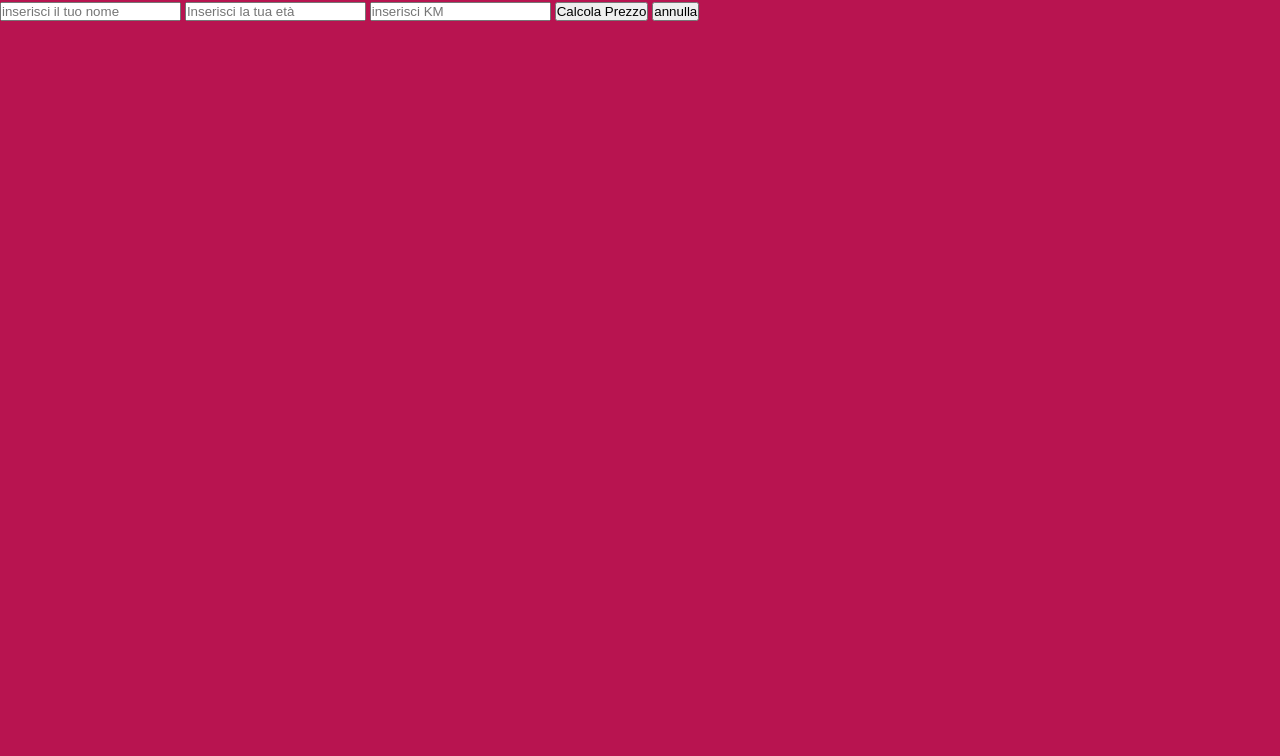
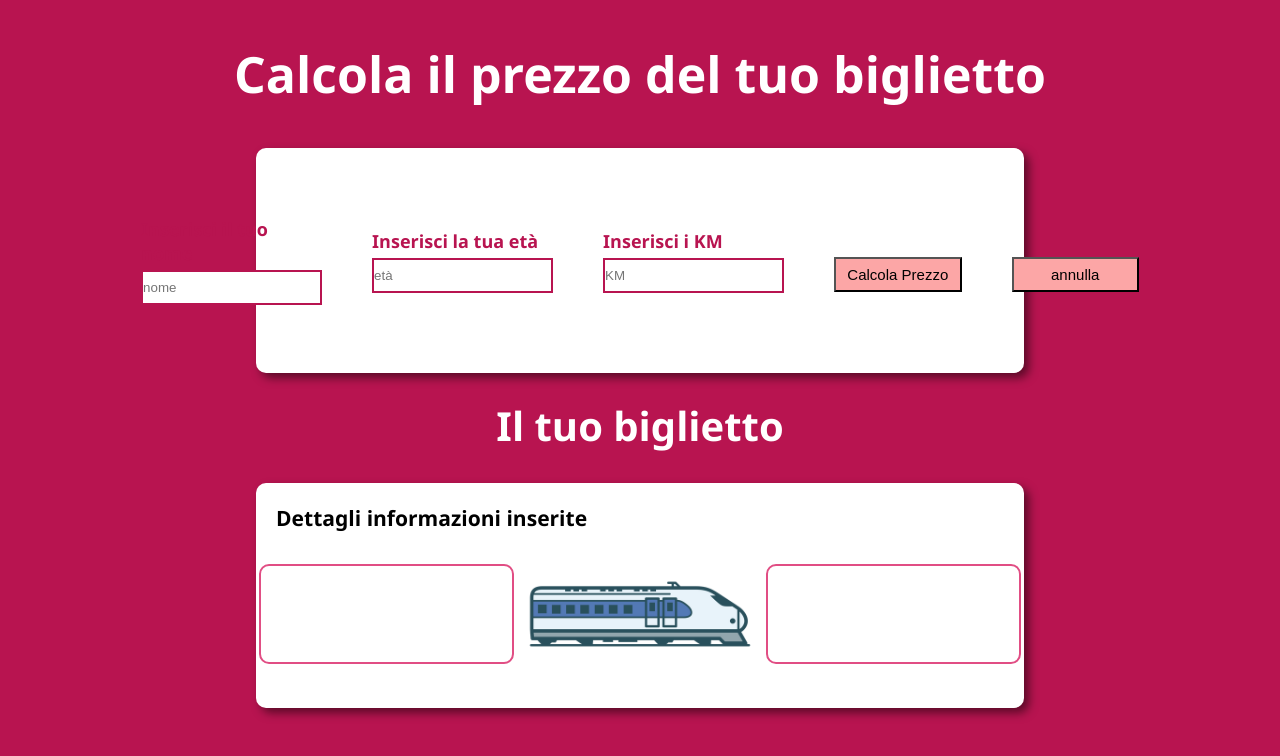
Before and after one commit to Daniel-Di-Fraia/js-biglietto-treno-form, a plain HTML site: page index.html in a window 1280 px wide. Drawn offline with Linux system fonts and the light colour scheme.

Commit message:
finalizzazione grafica tramite css

```diff
--- a/css/style.css
+++ b/css/style.css
@@ -10,3 +10,102 @@ body {
     font-size: 15px;
     background-color: #B81450;
 }
+
+h1 {
+    text-align: center;
+    margin-top: 40px;
+    margin-bottom: 40px;
+    font-size: 50px;
+    color: white;
+}
+
+main {
+    background-color: white;
+    box-shadow: 5px 5px 10px rgba(0, 0, 0, 0.5);
+    border-radius: 10px 10px;
+    width: 60%;
+    margin: 0 auto;
+    height: 225px;
+    display: flex;
+    justify-content: center;
+}
+
+.form-container {
+    display: flex;
+    justify-content: center;
+    align-items: center;
+    gap: 50px;
+}
+
+input {
+    height: 35px;
+    border: 2px solid #B81450;
+}
+
+#bottone , #delete{
+    width: 15%;
+    height: 35px;
+    margin-top: 27px;
+    background-color: #fca6a6;
+    flex-shrink: 0;
+    font-size: 15px;
+}
+
+.column {
+    display:flex;
+    flex-direction: column;
+    gap: 5px;
+}
+
+label {
+    font-size: 18px;
+    color: #B81450;
+    font-weight: 600;
+}
+
+footer {
+    background-color: white;
+    box-shadow: 5px 5px 10px rgba(0, 0, 0, 0.5);
+    border-radius: 10px 10px;
+    width: 60%;
+    margin: 0 auto;
+    height: 225px;
+    margin-top: 30px;
+    font-size: 18px;
+}
+
+h2 {
+    text-align: center;
+    color: white;
+    font-size: 40px;
+    margin-top: 25px;
+}
+
+h3 {
+    padding: 20px;
+}
+
+.column-det {
+    display:flex;
+    flex-direction: column;
+    padding: 20px;
+    height: 100px;
+    width: 255px;
+    border: 2px solid #e14e84;
+    border-radius: 10px 10px;
+}
+
+.row {
+    display: flex;
+    justify-content: space-around;
+    margin-top: -58px;
+    align-items: center;
+}
+
+#outputNome , #outputEta , #outputKm , #result{
+    font-weight: 600;
+}
+
+#treno {
+    height:240px;
+}
--- a/index.html
+++ b/index.html
@@ -7,18 +7,42 @@
     <title>Form biglietto del treno</title>
 </head>
 <body>
-
-     <form action="">
-        <input id="nome" type="text" placeholder="inserisci il tuo nome" required>
-        <input id="eta" type="number" placeholder="Inserisci la tua età" required>
-        <input id="km" type="number" placeholder="inserisci KM" required>
+    <header>
+        <h1>Calcola il prezzo del tuo biglietto</h1>
+    </header>
+    <main>
+        <form class="form-container" action="">
+            <div class="column">
+                <label>Inserisci il tuo nome</label>
+                <input id="nome" type="text" placeholder="nome" required>
+            </div>
+            <div class="column">
+                <label>Inserisci la tua età</label>
+                <input id="eta" type="number" placeholder="età" required>
+            </div>
+            <div class="column">
+                <label>Inserisci i KM</label>
+                <input id="km" type="number" placeholder="KM" required>
+            </div>
                 <button id="bottone">Calcola Prezzo</button>
                 <button id="delete">annulla</button>
         </form>
+    </main>
+    <h2>Il tuo biglietto</h2>
+    <footer>
+        <h3>Dettagli informazioni inserite</h3>
+        <div class="row">
+        <div class="column-det">
         <div id="outputNome"></div>
         <div id="outputEta"></div>
+        </div>
+        <img src="img/speedy-train-color-lines-png-design-5695204.png" alt="treno" id="treno">
+        <div class="column-det">
         <div id="outputKm"></div>
         <div id="result"></div>
+        </div>
+        </div>
+    </footer>
 
 
 
```
Also changed, not shown: img/speedy-train-color-lines-png-design-5695204.png (added). Lines whose indentation alone changed are shown as unchanged.
